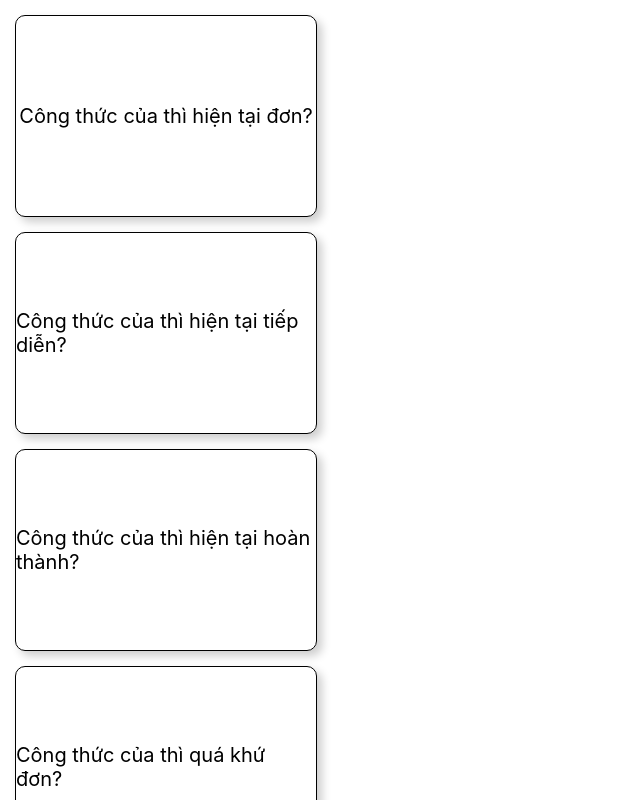
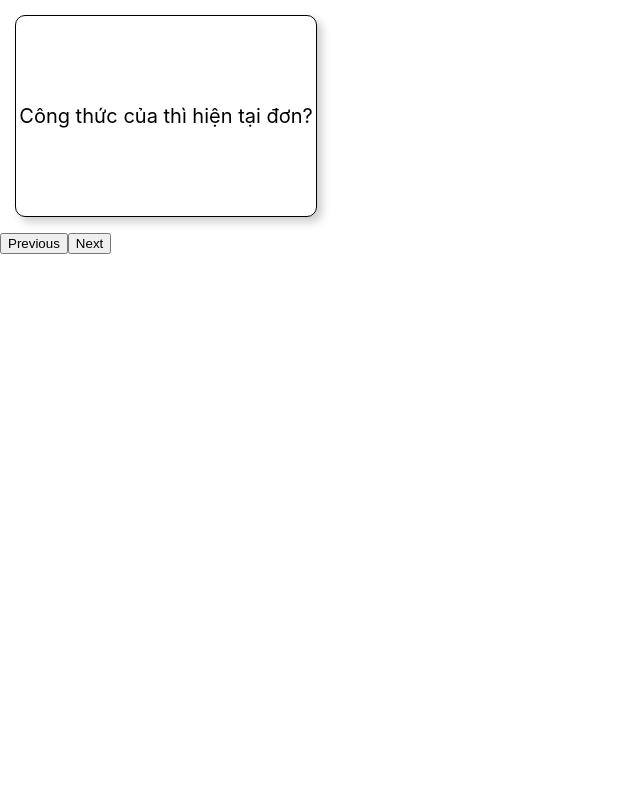
Before and after one commit to hiep1810/react_flashcard, a React (Create React App) app: page / in a window 1280 px wide. Shown: the top 800 px of the page, without its empty margins (0-640 px from the left). Built offline with nearby package versions, Linux system fonts and the light colour scheme.

Commit message:
Add FlashCard feature with English grammar learning cards

```diff
--- a/src/components/FlashCard.js
+++ b/src/components/FlashCard.js
@@ -35,26 +35,37 @@ const flashcards = [
 ]
 
 function FlashCard() {
+  const [currentFlashcard, setCurrentFlashcard] = useState(0);
   const [flipped, setFlipped] = useState(false);
 
-  const handleClick = () => {
+  const toggleFlip = () => {
     setFlipped(!flipped);
   };
 
+  const nextFlashcard = () => {
+    setCurrentFlashcard((prev) => (prev + 1) % flashcards.length);
+    setFlipped(false);
+  }
+
+  const previousFlashcard = () => {
+    setCurrentFlashcard((prev) => (prev - 1 + flashcards.length) % flashcards.length);
+    setFlipped(false);
+  }
+
   return (
-    flashcards.map((flashcard) => (
-      <div className="flashcard" onClick={handleClick}>
+    <div className="flashcard-container">
+      <div className="flashcard" onClick={toggleFlip}>
         {flipped ? (
-          <div className="back">
-            {flashcard.answer}
-          </div>
+          <div className="back">{flashcards[currentFlashcard].answer}</div>
         ) : (
-          <div className="front">
-            {flashcard.question}
-          </div>
+          <div className="front">{flashcards[currentFlashcard].question}</div>
         )}
       </div>
-    ))
+      <div className="flashcard-buttons">
+        <button onClick={previousFlashcard}>Previous</button>
+        <button onClick={nextFlashcard}>Next</button>
+      </div>
+    </div>
   );
 }
 
```
